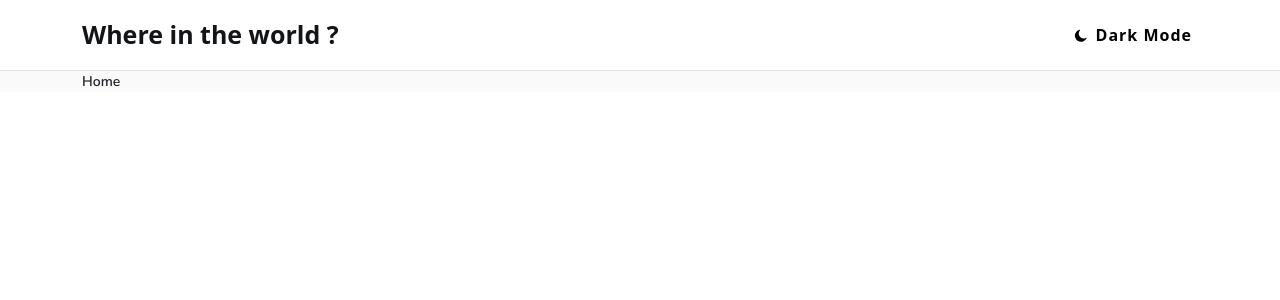
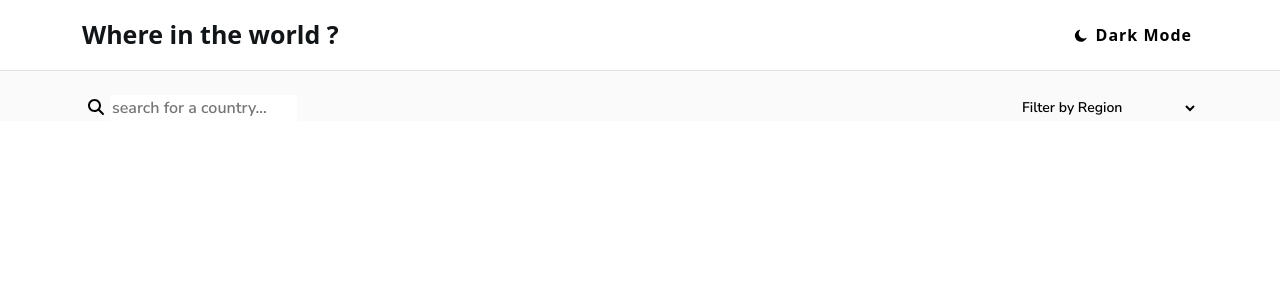
Before and after one commit to Mahdi-Falahati/rest-countries-dom-project, a React (Create React App) app: page / in a window 1280 px wide. Shown: the top 300 px of the page. Built offline with nearby package versions, Linux system fonts and the light colour scheme.

Commit message:
add search and filter tag and style

```diff
--- /dev/null
+++ b/src/pages/Home.css
@@ -0,0 +1,20 @@
+.searchForm button {
+  background: transparent;
+}
+
+.magnify {
+  font-size: 16px;
+}
+
+.searchForm input[type="search"] {
+  outline: none;
+  font-size: 16px;
+}
+
+.filter {
+  cursor: pointer;
+  outline: none;
+  width: 180px;
+  font-weight: 600px;
+  background: transparent;
+}
--- a/src/pages/Home.js
+++ b/src/pages/Home.js
@@ -1,5 +1,23 @@
+import { faMagnifyingGlass } from "@fortawesome/free-solid-svg-icons";
+import { FontAwesomeIcon } from "@fortawesome/react-fontawesome";
+import "./Home.css";
+
 export default function Home() {
   return (
-    <div>Home</div>
-  )
+    <section className="d-flex justify-content-between mt-4">
+      <form className="searchForm">
+        <button type="submit" className="border-0">
+          <FontAwesomeIcon icon={faMagnifyingGlass} className="magnify" />
+        </button>
+        <input
+          type="search"
+          className="border-0"
+          placeholder="search for a country..."
+        />
+      </form>
+      <select className="border-0 filter">
+        <option>Filter by Region</option>
+      </select>
+    </section>
+  );
 }
```
